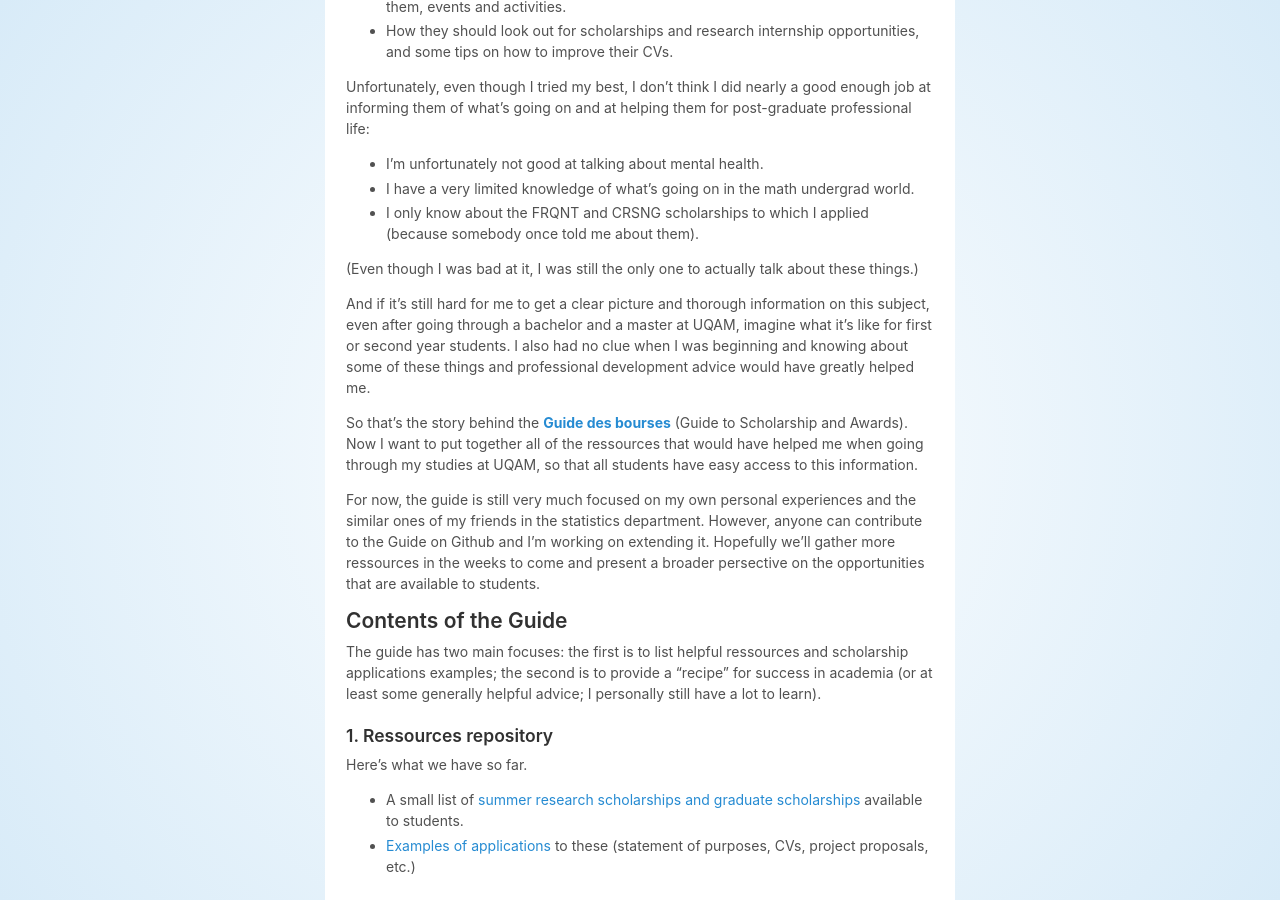
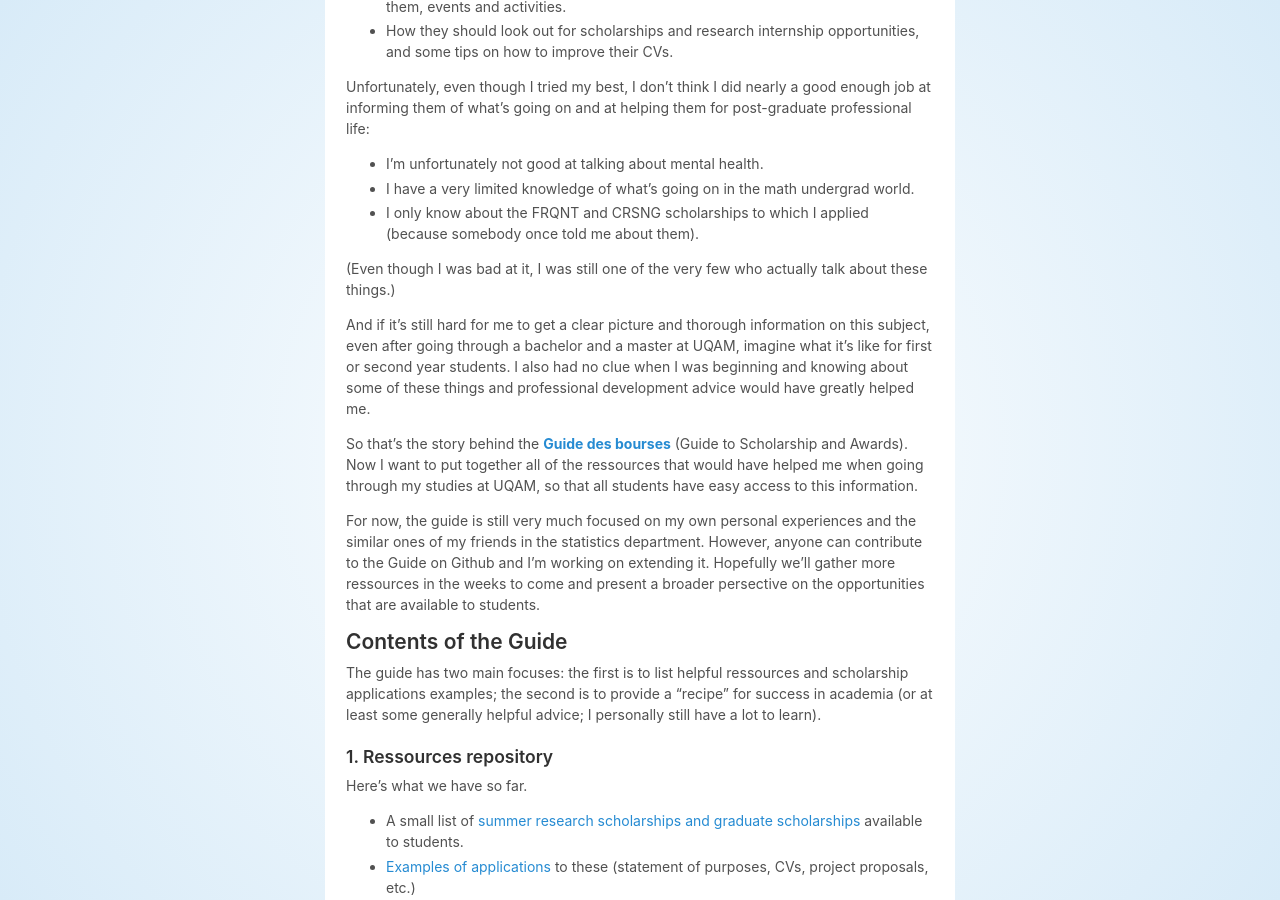
Before and after one commit to OlivierBinette/blog, a Jekyll site: the page built from _posts/2019-05-03-le-projet-du-guide-des-bourses.md, in a window 1280 px wide and 900 px high, scrolled down 425 px. Built offline with Jekyll 4.4.1, drawn with Linux system fonts in a browser that asks for light colours; nearby versions of some CDN libraries.

Commit message:
Update 2019-05-03-le-projet-du-guide-des-bourses.md

```diff
--- a/_posts/2019-05-03-le-projet-du-guide-des-bourses.md
+++ b/_posts/2019-05-03-le-projet-du-guide-des-bourses.md
@@ -19,7 +19,7 @@ Unfortunately, even though I tried my best, I don't think I did nearly a good en
 - I have a very limited knowledge of what's going on in the math undergrad world.
 - I only know about the FRQNT and CRSNG scholarships to which I applied (because somebody once told me about them).
 
-(Even though I was bad at it, I was still the only one to actually talk about these things.)
+(Even though I was bad at it, I was still one of the very few who actually talk about these things.)
 
 And if it's still hard for me to get a clear picture and thorough information on this subject, even after going through a bachelor and a master at UQAM, imagine what it's like for first or second year students. I also had no clue when I was beginning and knowing about some of these things and professional development advice would have greatly helped me.
 
```
